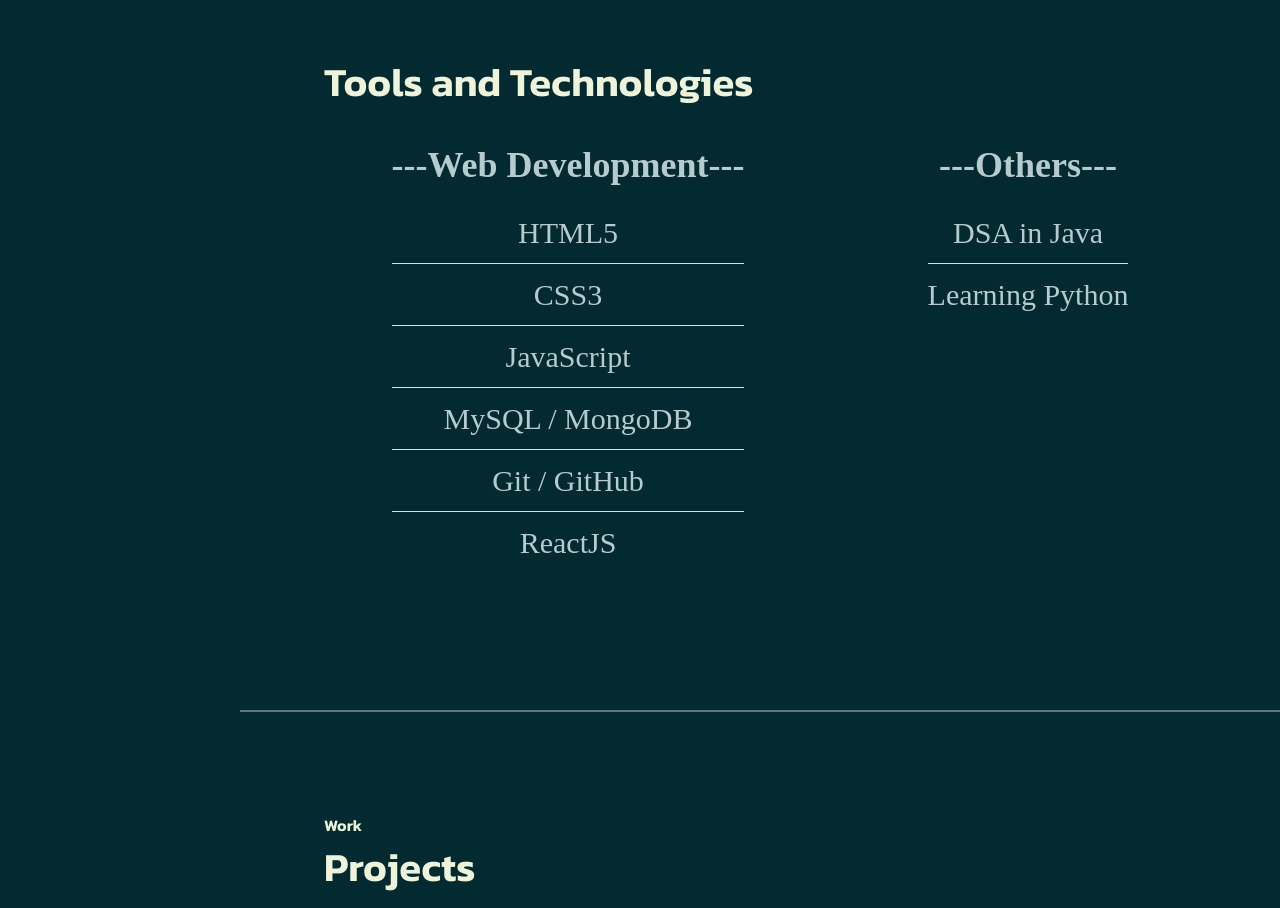
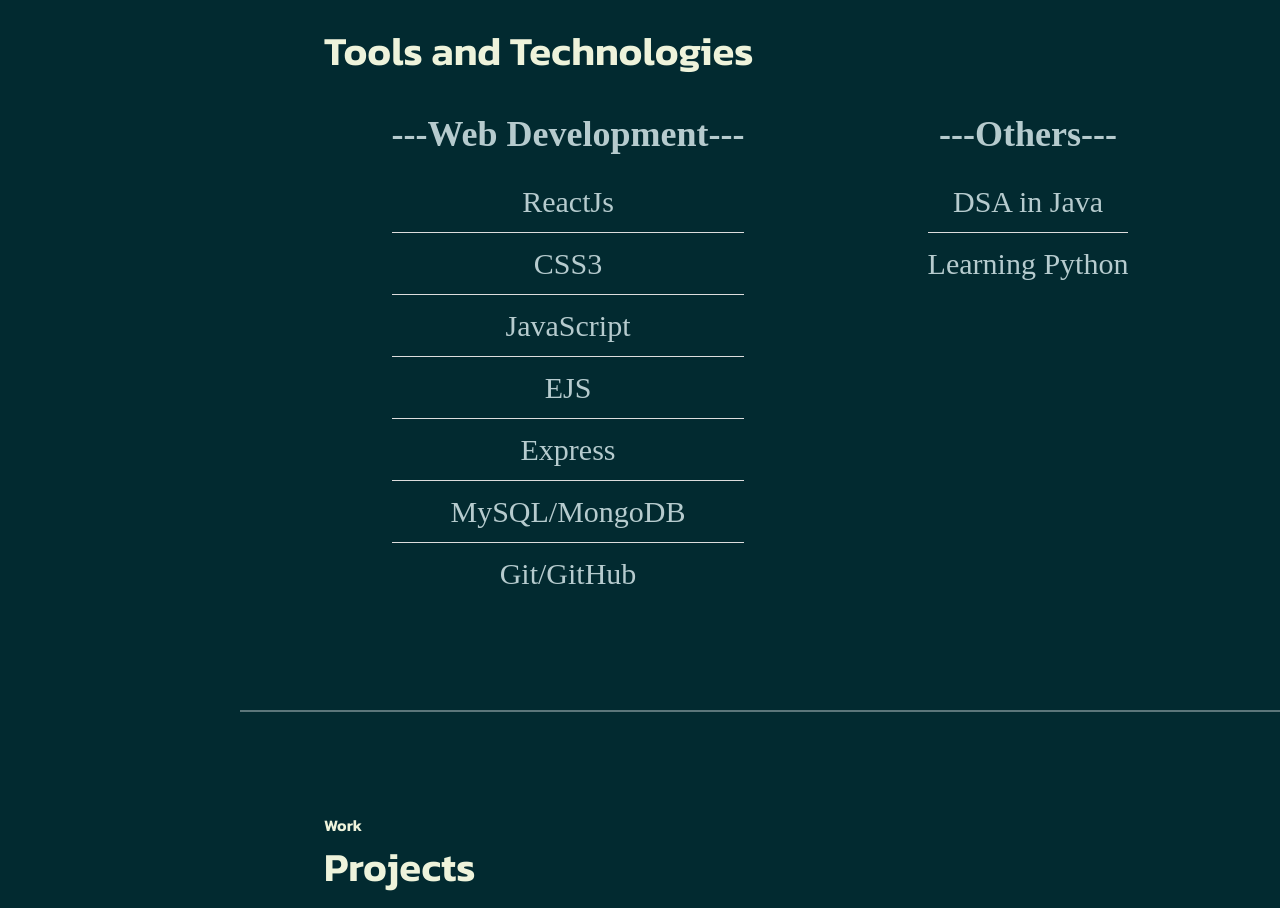
Before and after one commit to KarunyaGupta/Portfoilo, a plain HTML site: page index.html in a window 1280 px wide. Shown: the part 912-1820 px from the top of the page. Drawn offline with nearby package versions, Linux system fonts and the light colour scheme; a web font is replaced by a local one.

Commit message:
update techstack

```diff
--- a/index.html
+++ b/index.html
@@ -123,13 +123,14 @@
             <div id="leftbox">
               <ol>
                 <b>---Web Development---</b>
-                <li>HTML5</li>
+                <li>ReactJs</li>
                 <li>CSS3</li>
                 <li>JavaScript</li>
-                <li>MySQL / MongoDB</li>
-                <li>Git / GitHub</li>
-                <!-- <li></li> -->
-                <li>ReactJS</li>
+                <li>EJS</li>
+                <li>Express</li>
+                <li>MySQL/MongoDB</li>
+                <li>Git/GitHub</li>
+
               </ol>
             </div>
             <div id="rightbox">
```
